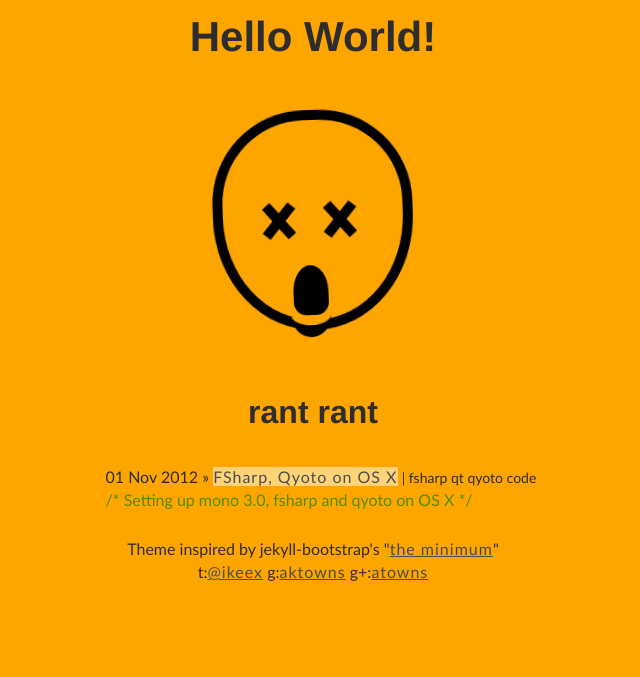
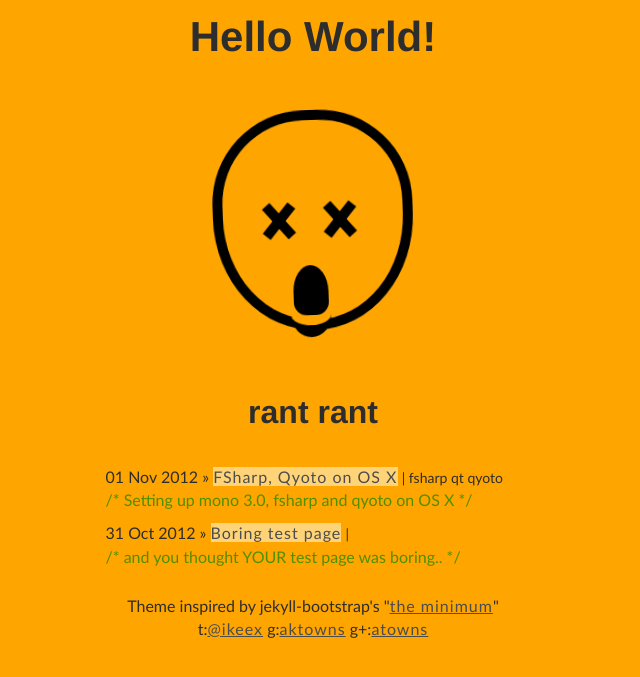
Before and after one commit to aktowns/blog.ashleytowns.id.au, a Jekyll site: the page built from index.md, in a window 1280 px wide. Shown: the top 677 px of the page, without its empty margins (327-967 px from the left). Built offline with Jekyll 4.4.1, drawn with Linux system fonts in a browser that asks for light colours.

Commit message:
added a 404, added a test post

```diff
--- /dev/null
+++ b/404.html
@@ -0,0 +1,2 @@
+<meta http-equiv="refresh" content="0;URL='/'">
+Redirecting to homepage
--- /dev/null
+++ b/_posts/2012-10/2012-10-31-obligatory-test-post.md
@@ -0,0 +1,9 @@
+---
+layout: post
+title: "Boring test page"
+description: "and you thought YOUR test page was boring.."
+category: misc
+tags: []
+---
+#### This is just a test page
+to make sure things like __formatting__ *etc* are working ok.
--- a/_posts/2012-11/2012-11-01-fsharp-qyoto-on-os-x.md
+++ b/_posts/2012-11/2012-11-01-fsharp-qyoto-on-os-x.md
@@ -3,7 +3,7 @@ layout: post
 title: "FSharp, Qyoto on OS X"
 description: "Setting up mono 3.0, fsharp and qyoto on OS X"
 category: code
-tags: [fsharp, qt, qyoto, code]
+tags: [fsharp, qt, qyoto]
 ---
 After playing around with [MonoMac](http://www.mono-project.com/MonoMac) I realized most people I know are running windows, most of the time thats fine. But sometimes I'd like to show something off and [Qyoto](http://techbase.kde.org/Development/Languages/Qyoto) seems like it could be the perfect cross platform solution!
 
```
Also changed, not shown: 1 other file.
